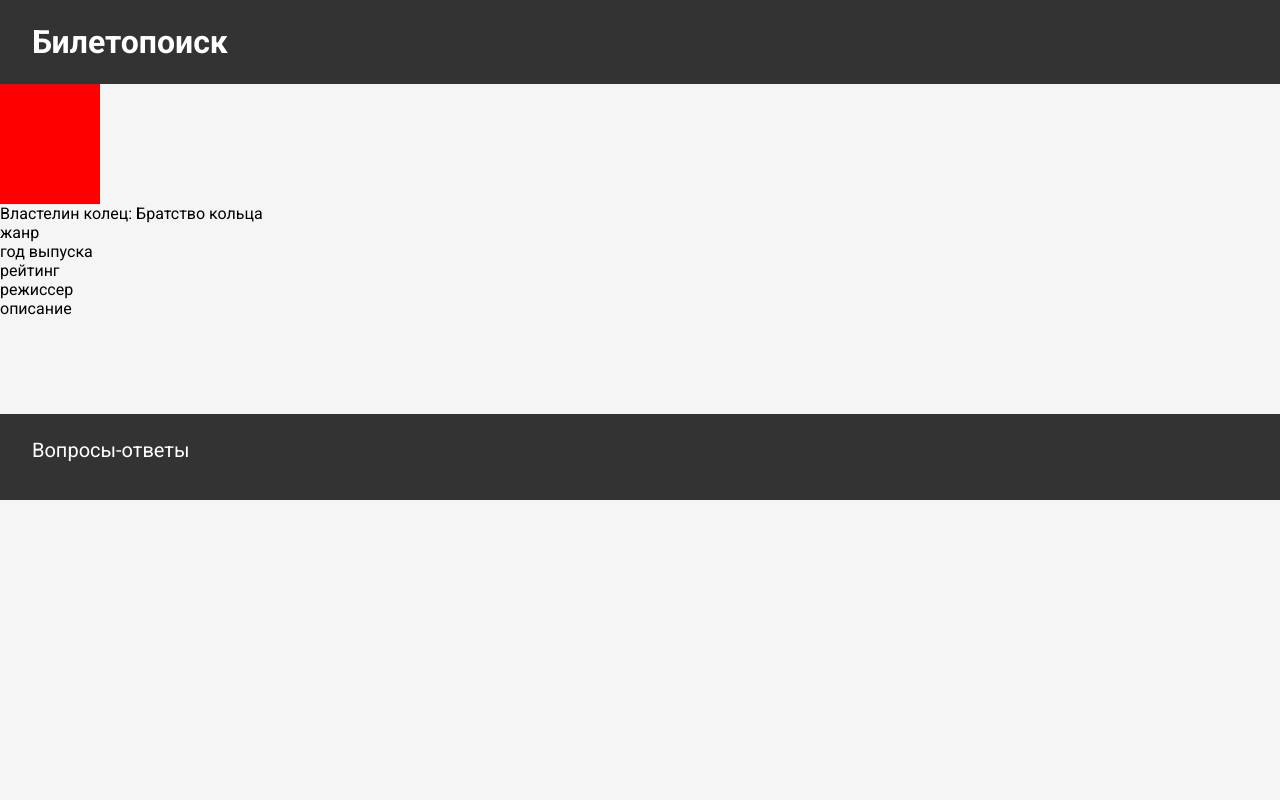
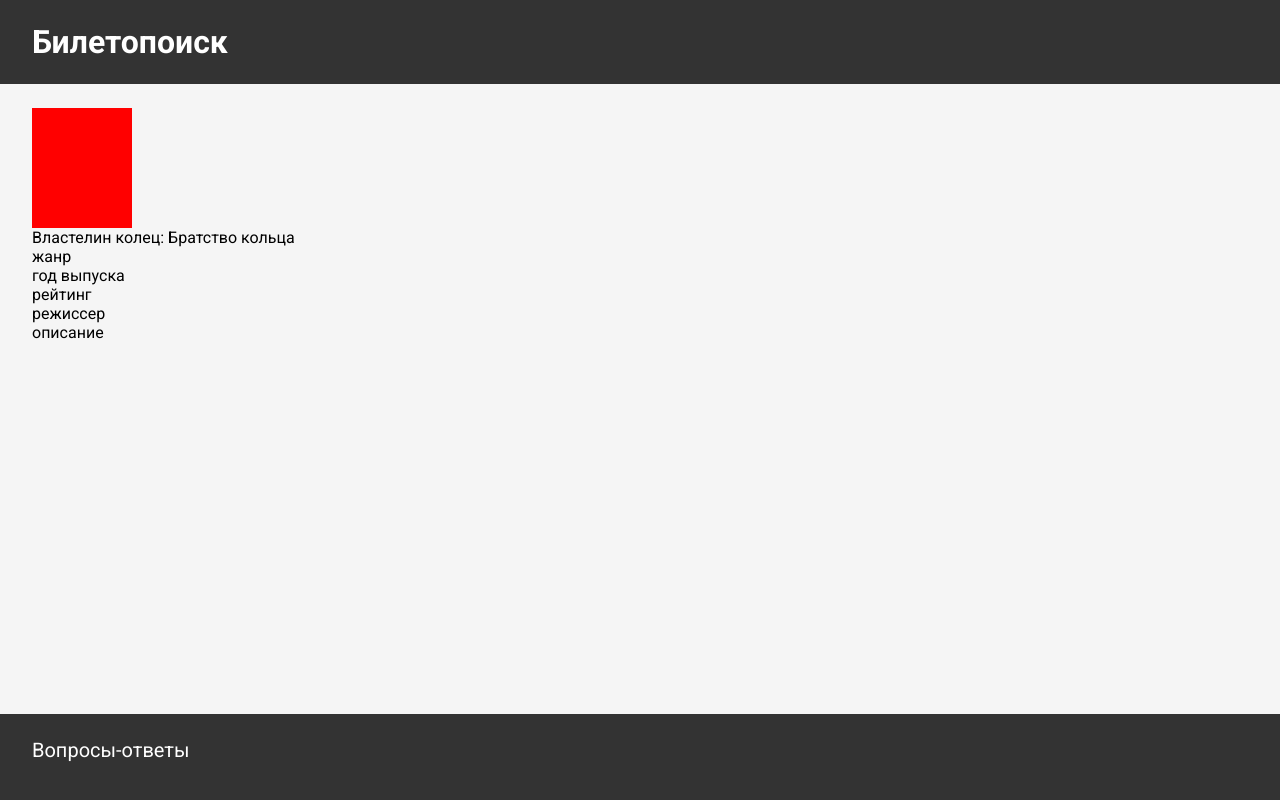
Before and after one commit to liza-rd-brain/react-homework, a Next.js app: page /movie in a window 1280 px wide. Built offline with nearby package versions, Linux system fonts and the light colour scheme.

Commit message:
layoting fix

```diff
--- a/src/app/layout.tsx
+++ b/src/app/layout.tsx
@@ -58,7 +58,7 @@ export default function RootLayout({
         >
           <StoreProvider>
             <Header />
-            {children}
+            <div className={classnames(styles.main)}>{children}</div>
             <Footer />
           </StoreProvider>
         </div>
--- a/src/app/page.tsx
+++ b/src/app/page.tsx
@@ -83,9 +83,8 @@ export default function Page() {
   };
 
   return (
-    <div className={classnames(styles.main)}>
+    <>
       <Filter />
-
       <div className={classnames(styles.movie__list)}>
         {currData?.map(({ id, title, genre, posterUrl }: DataType) => {
           return (
@@ -99,6 +98,6 @@ export default function Page() {
           );
         })}
       </div>
-    </div>
+    </>
   );
 }
```
